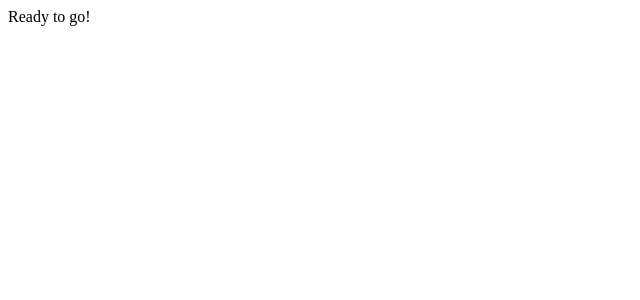
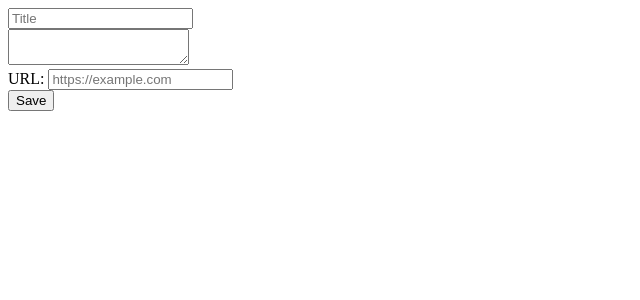
Before and after one commit to mikej/stow-chrome-extension, a React (Vite) app: page / in a window 1280 px wide. Both pictures are taken after typing "Sample" into the empty fields and a click on the button "Continue". Shown: the top 300 px of the page, without its empty margins (0-640 px from the left). Built offline with nearby package versions, Linux system fonts and the light colour scheme.

Commit message:
add initial version of bookmark form component

```diff
--- a/src/App.tsx
+++ b/src/App.tsx
@@ -21,11 +21,7 @@ function App() {
 
   return (
     <div className="App">
-      {storedApiKey ? (
-        <div>Ready to go!</div>
-      ) : (
-        <SetupForm onSave={saveApiKey} />
-      )}
+      {storedApiKey ? <BookmarkForm /> : <SetupForm onSave={saveApiKey} />}
     </div>
   );
 }
@@ -52,4 +48,35 @@ function SetupForm({ onSave }: SetupFormProps) {
   );
 }
 
+function BookmarkForm() {
+  const [title, setTitle] = useState("");
+  const [description, setDescription] = useState("");
+  const [url, setUrl] = useState("");
+
+  return (
+    <form>
+      <input
+        type="text"
+        value={title}
+        placeholder="Title"
+        onChange={(e) => setTitle(e.target.value)}
+      />
+      <br />
+      <textarea onChange={(e) => setDescription(e.target.value)}>
+        {description}
+      </textarea>
+      <br />
+      URL:{" "}
+      <input
+        type="text"
+        value={url}
+        placeholder="https://example.com"
+        onChange={(e) => setUrl(e.target.value)}
+      />
+      <br />
+      <button>Save</button>
+    </form>
+  );
+}
+
 export default App;
```
